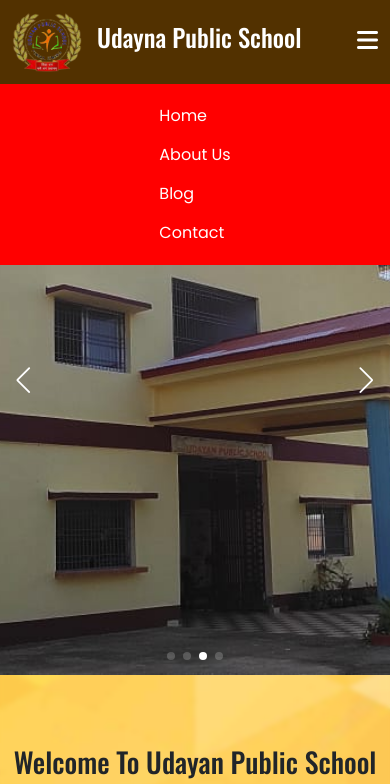
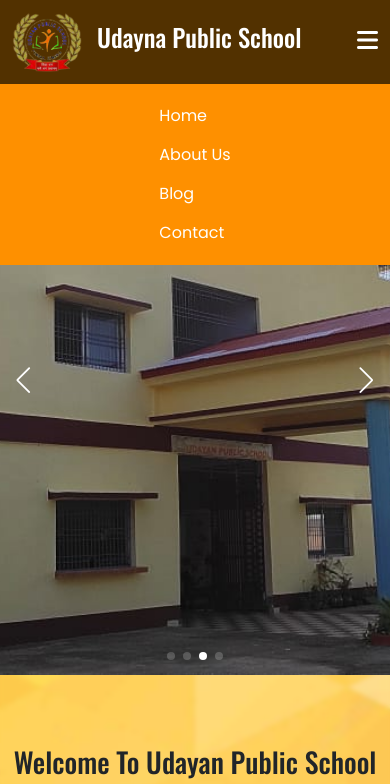
Before and after one commit to atanuray2001/school-project, a plain HTML site: page index.html in a window 390 px wide. Both pictures are taken after a click on the element 367 px from the left and 42 px from the top of the page. Shown: the top 784 px of the page. Drawn offline with nearby package versions, Linux system fonts and the light colour scheme.

Commit message:
Update quary.css

```diff
--- a/quary.css
+++ b/quary.css
@@ -8,7 +8,7 @@
 /* mobile */
 @media screen and (max-width:765px){
     .nav-links{
-        background-color: red;
+        background-color:  rgb(254, 144, 0);
         height: auto;
         width: 100%;
         display: flex;
```
